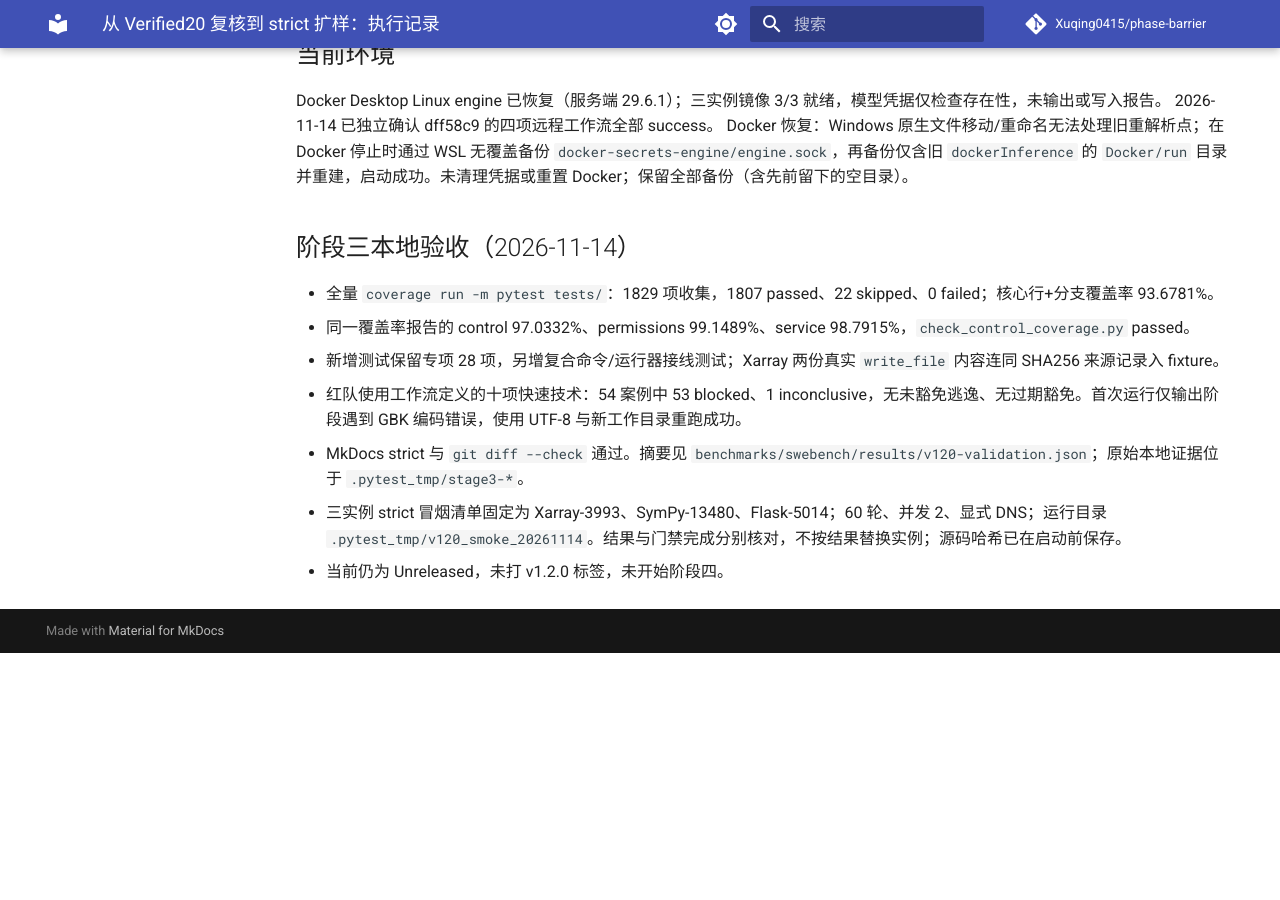
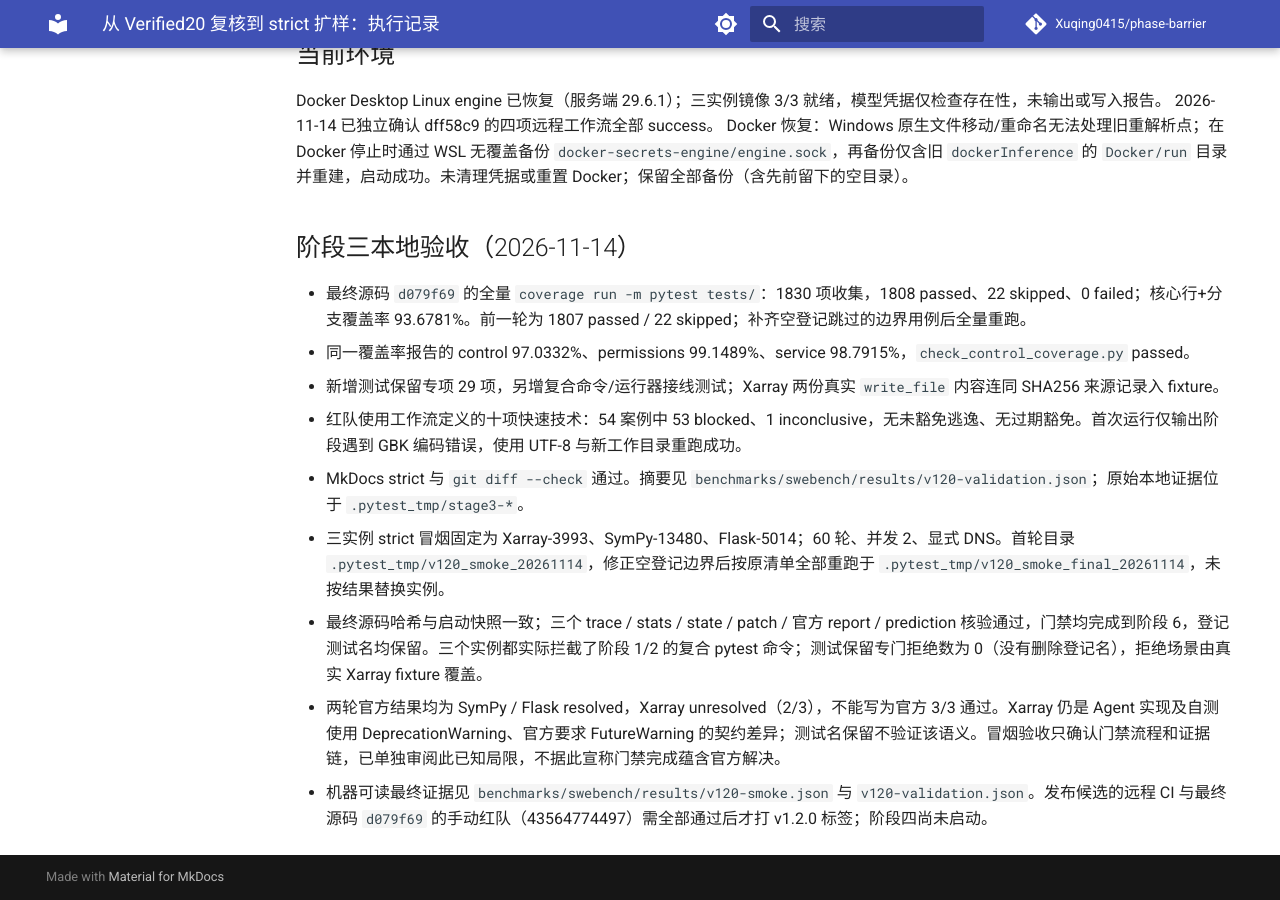
Before and after one commit to Xuqing0415/phase-barrier, an MkDocs documentation site: the page built from docs/benchmarks/verified20-to-scale100-implementation.md, in a window 1280 px wide and 900 px high, scrolled down 1027 px. Built offline with MkDocs 1.6.1 and Material for MkDocs 9.7.7, drawn with Linux system fonts in a browser that asks for light colours; comment, search, counter and statistics services are not loaded; before the commit the page ends 1680 px from its top, so only the background shows below that; some of the changed text lies outside the part shown.

Commit message:
docs: record v1.2.0 regression evidence and release notes

```diff
--- a/docs/benchmarks/verified20-to-scale100-implementation.md
+++ b/docs/benchmarks/verified20-to-scale100-implementation.md
@@ -6,7 +6,7 @@
 |---|---|---|
 | 一：异常复核 | 已完成 | 40/40 证据重新核验；三 SymPy suspicious，命令漏识别而非日志漏写；后期未完成 7、早期实现校验未完成 1；SymPy 双组跨睡眠 |
 | 二：最终报告 | 已完成 | 提交 dff58c9 已推送 main；CI、docs、Security、Plugin CI 均 success；56 项相关测试及 MkDocs strict 通过 |
-| 三：测试演进约束 | 本地回归通过，真实冒烟运行中 | warn/strict/off、删除理由审计、真实 Xarray fixture、Java/Go 名字及复合命令修复；1807 passed / 22 skipped，核心覆盖率 93.68%；待三实例结果、远程 CI、v1.2.0 |
+| 三：测试演进约束 | 最终源码回归与冒烟验收完成，待远端 CI / 标签 | warn/strict/off、删除理由审计、真实 Xarray fixture、Java/Go 名字及复合命令修复；1808 passed / 22 skipped，核心覆盖率 93.68%；两轮三实例均门禁完成 3/3、官方 resolved 2/3 |
 | 四：100 个新增实例扩样 | 待阶段三验收 | 排除历史 49 个不同实例，预注册 100 个新实例、200 个任务，strict、镜像/DNS/监督前置检查、完整配对统计 |
 
 ## 复核导致的方案修正
@@ -28,10 +28,12 @@
 
 ## 阶段三本地验收（2026-11-14）
 
-- 全量 `coverage run -m pytest tests/`：1829 项收集，1807 passed、22 skipped、0 failed；核心行+分支覆盖率 93.6781%。
+- 最终源码 `d079f69` 的全量 `coverage run -m pytest tests/`：1830 项收集，1808 passed、22 skipped、0 failed；核心行+分支覆盖率 93.6781%。前一轮为 1807 passed / 22 skipped；补齐空登记跳过的边界用例后全量重跑。
 - 同一覆盖率报告的 control 97.0332%、permissions 99.1489%、service 98.7915%，`check_control_coverage.py` passed。
-- 新增测试保留专项 28 项，另增复合命令/运行器接线测试；Xarray 两份真实 `write_file` 内容连同 SHA256 来源记录入 fixture。
+- 新增测试保留专项 29 项，另增复合命令/运行器接线测试；Xarray 两份真实 `write_file` 内容连同 SHA256 来源记录入 fixture。
 - 红队使用工作流定义的十项快速技术：54 案例中 53 blocked、1 inconclusive，无未豁免逃逸、无过期豁免。首次运行仅输出阶段遇到 GBK 编码错误，使用 UTF-8 与新工作目录重跑成功。
 - MkDocs strict 与 `git diff --check` 通过。摘要见 `benchmarks/swebench/results/v120-validation.json`；原始本地证据位于 `.pytest_tmp/stage3-*`。
-- 三实例 strict 冒烟清单固定为 Xarray-3993、SymPy-13480、Flask-5014；60 轮、并发 2、显式 DNS；运行目录 `.pytest_tmp/v120_smoke_20261114`。结果与门禁完成分别核对，不按结果替换实例；源码哈希已在启动前保存。
-- 当前仍为 Unreleased，未打 v1.2.0 标签，未开始阶段四。
+- 三实例 strict 冒烟固定为 Xarray-3993、SymPy-13480、Flask-5014；60 轮、并发 2、显式 DNS。首轮目录 `.pytest_tmp/v120_smoke_20261114`，修正空登记边界后按原清单全部重跑于 `.pytest_tmp/v120_smoke_final_20261114`，未按结果替换实例。
+- 最终源码哈希与启动快照一致；三个 trace / stats / state / patch / 官方 report / prediction 核验通过，门禁均完成到阶段 6，登记测试名均保留。三个实例都实际拦截了阶段 1/2 的复合 pytest 命令；测试保留专门拒绝数为 0（没有删除登记名），拒绝场景由真实 Xarray fixture 覆盖。
+- 两轮官方结果均为 SymPy / Flask resolved，Xarray unresolved（2/3），不能写为官方 3/3 通过。Xarray 仍是 Agent 实现及自测使用 DeprecationWarning、官方要求 FutureWarning 的契约差异；测试名保留不验证该语义。冒烟验收只确认门禁流程和证据链，已单独审阅此已知局限，不据此宣称门禁完成蕴含官方解决。
+- 机器可读最终证据见 `benchmarks/swebench/results/v120-smoke.json` 与 `v120-validation.json`。发布候选的远程 CI 与最终源码 `d079f69` 的手动红队（43564774497）需全部通过后才打 v1.2.0 标签；阶段四尚未启动。
```
Also changed, not shown: CHANGELOG.md (+2 -0 lines), 2 other files.
